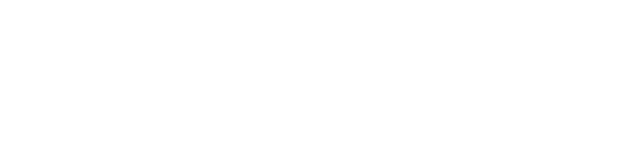
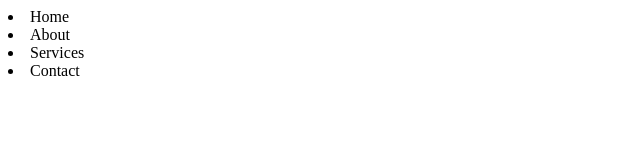
Before and after one commit to abdullahejazj/githubintro, a plain HTML site: page index.html in a window 1280 px wide. Shown: the whole page, without its empty margins (0-640 px from the left). Drawn offline with Linux system fonts and the light colour scheme.

Commit message:
Ai Feature Implmented

```diff
--- a/index.html
+++ b/index.html
@@ -5,5 +5,10 @@
     <meta name="viewport" content="width=device-width, initial-scale=1.0" />
     <title>Document</title>
   </head>
-  <body></body>
+  <body>
+    <li>Home</li>
+    <li>About</li>
+    <li>Services</li>
+    <li>Contact</li>
+  </body>
 </html>
```
Also changed, not shown: 1 other file.
